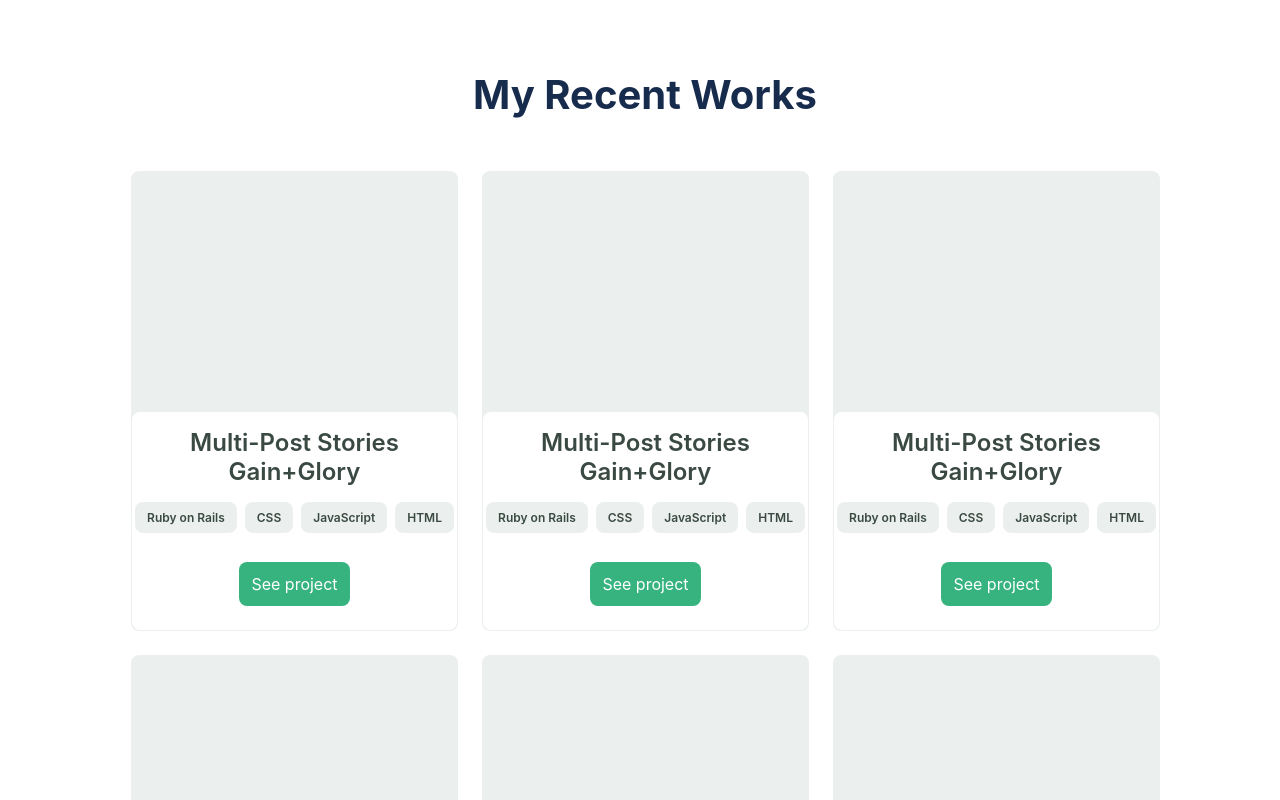
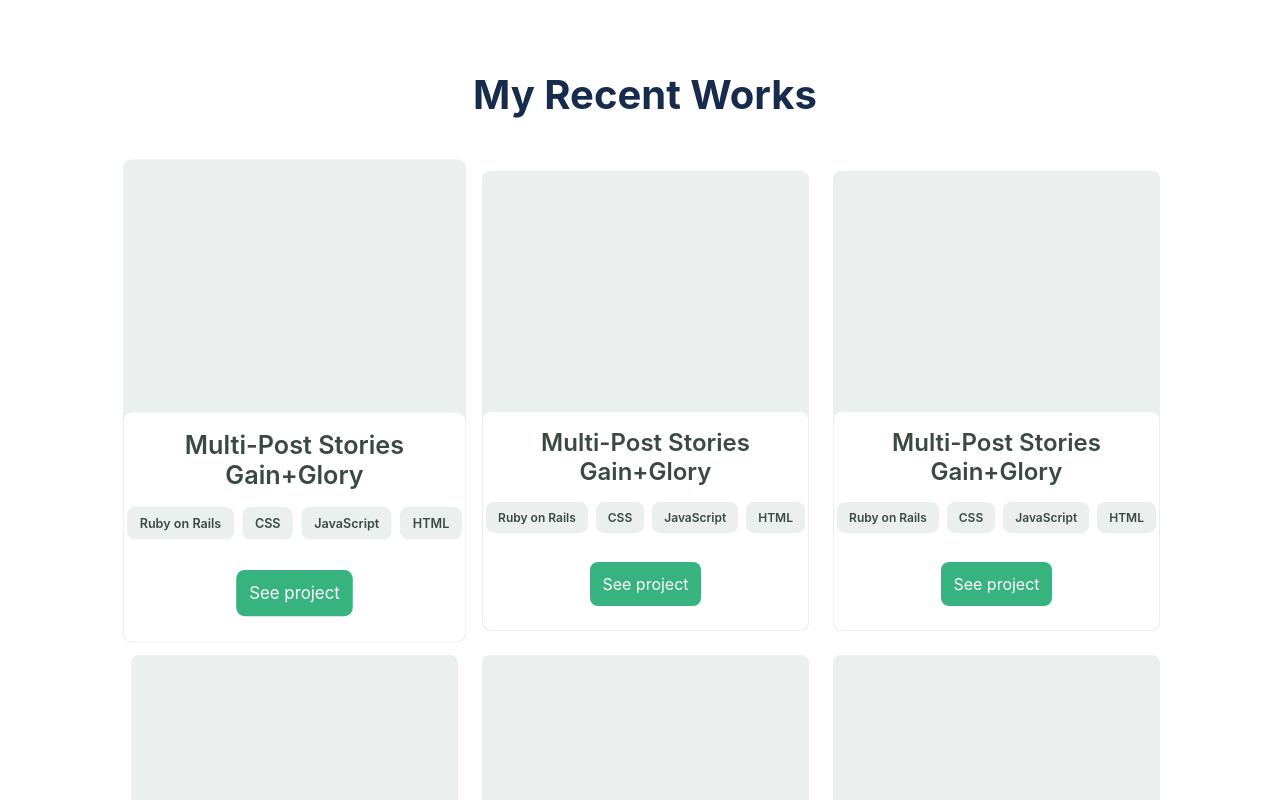
Before and after one commit to Bupilipili/MY-PORTFOLIO, a plain HTML site: page index.html in a window 1280 px wide. In both pictures the pointer is over the element 294 px from the left and 1370 px from the top of the page. Shown: the part 970-1770 px from the top of the page. Drawn offline with Linux system fonts and the light colour scheme.

Commit message:
Update style.css

```diff
--- a/style.css
+++ b/style.css
@@ -518,6 +518,10 @@ textarea {
     border-radius: 8px;
   }
 
+  .grid-container:hover {
+    transform: scale(1.05);
+  }
+
   #img2 {
     display: none;
   }
```
